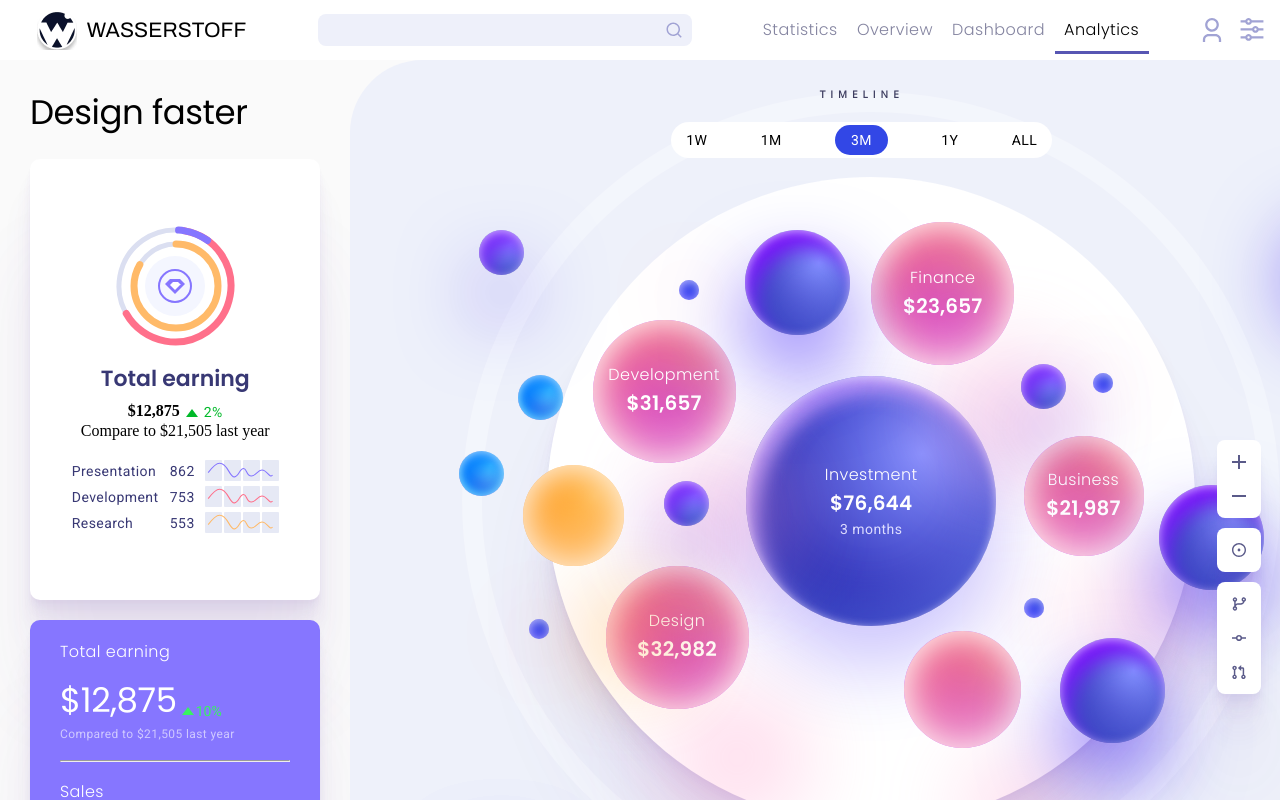
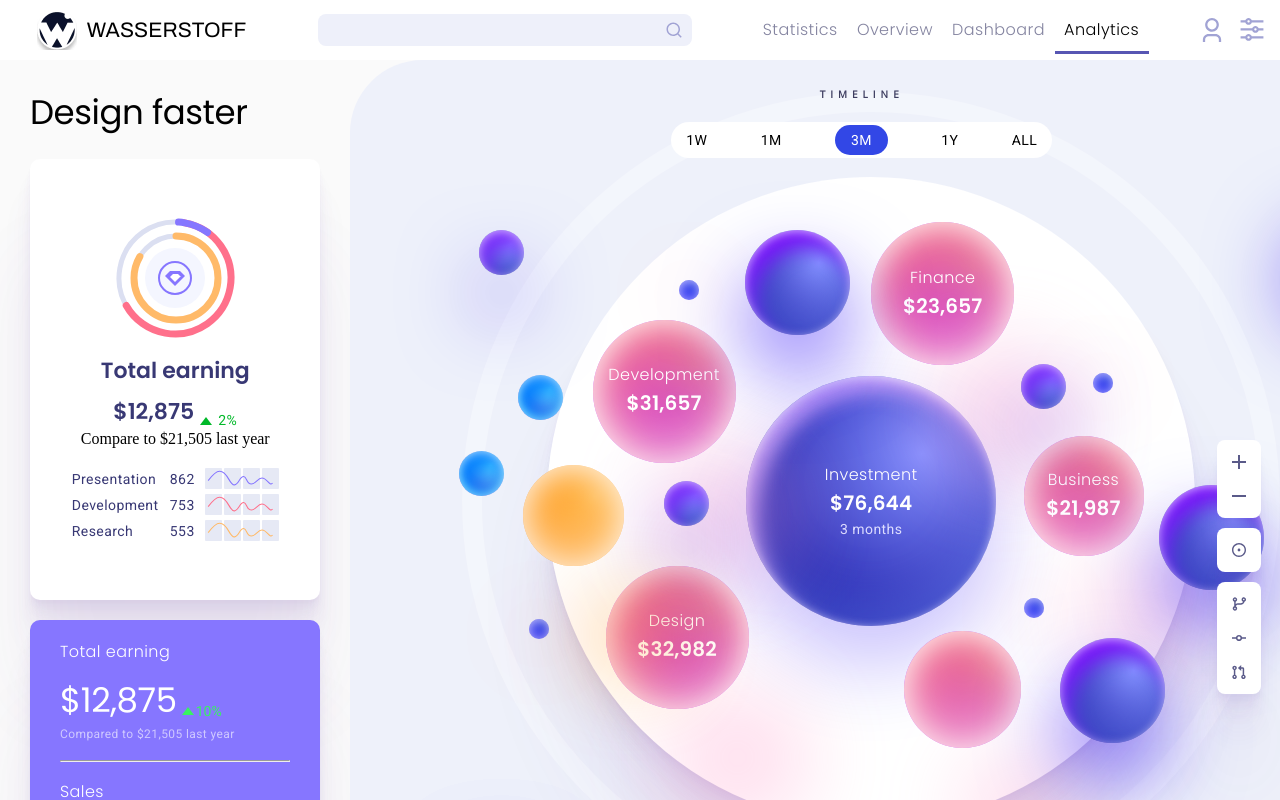
Before and after one commit to sushildahiya/wasserstoff, a React (Create React App) app: page /analytics in a window 1280 px wide. Shown: the top 800 px of the page. Built offline with nearby package versions, Linux system fonts and the light colour scheme; the HTML template or start-up script is replaced by a standard one.

Commit message:
Update analytics.module.css

```diff
--- a/src/styles/analytics.module.css
+++ b/src/styles/analytics.module.css
@@ -218,3 +218,13 @@ text-align: center;
     text-align: center;
     color:rgba(0, 185, 41, 1);
     }
+
+.totalEarning>h4{
+font-family: 'Poppins';
+font-size: 22px;
+font-weight: 600;
+line-height: 36px;
+letter-spacing: 0em;
+text-align: center;
+color:rgba(56, 56, 116, 1);
+}
```
